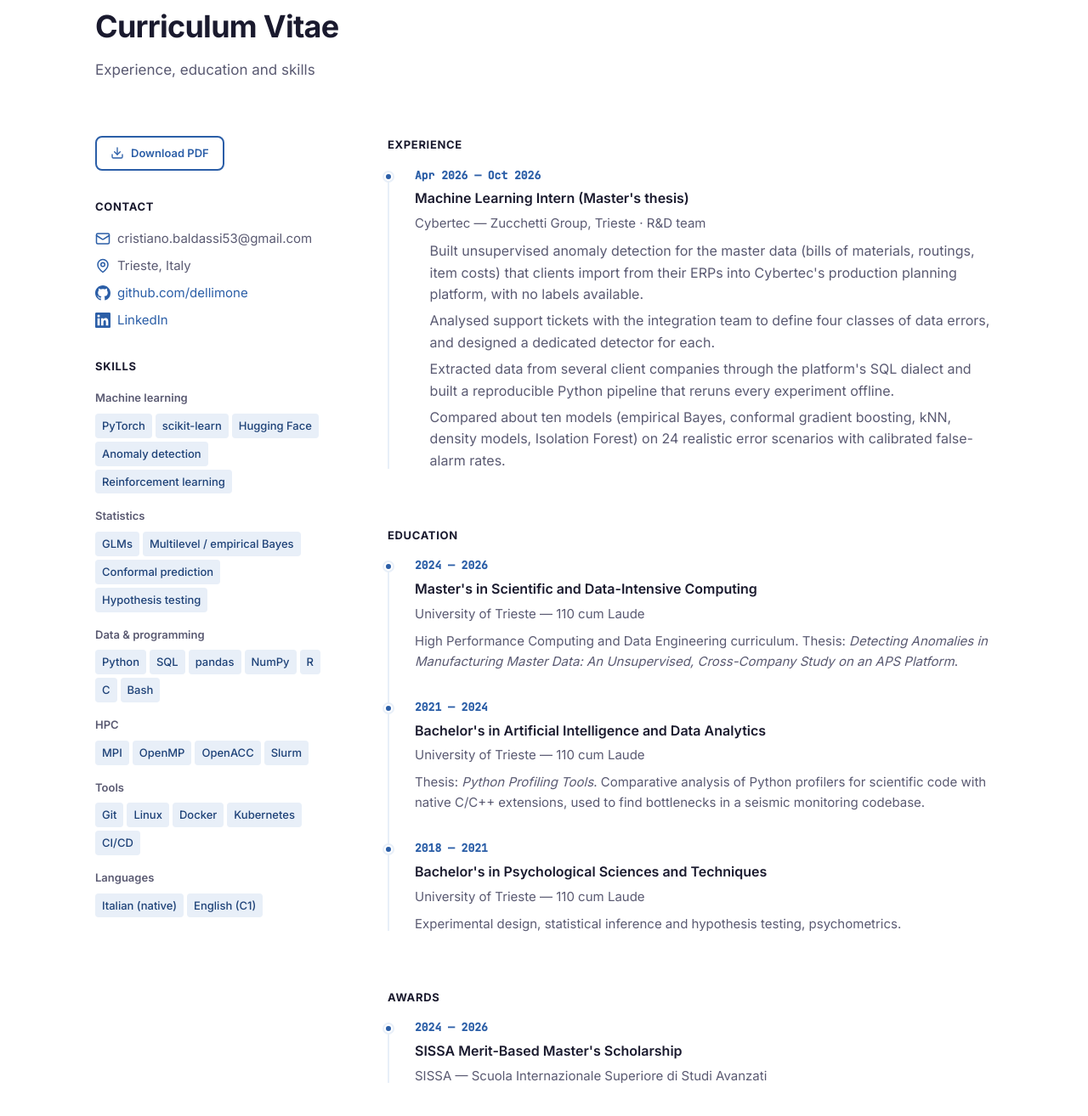
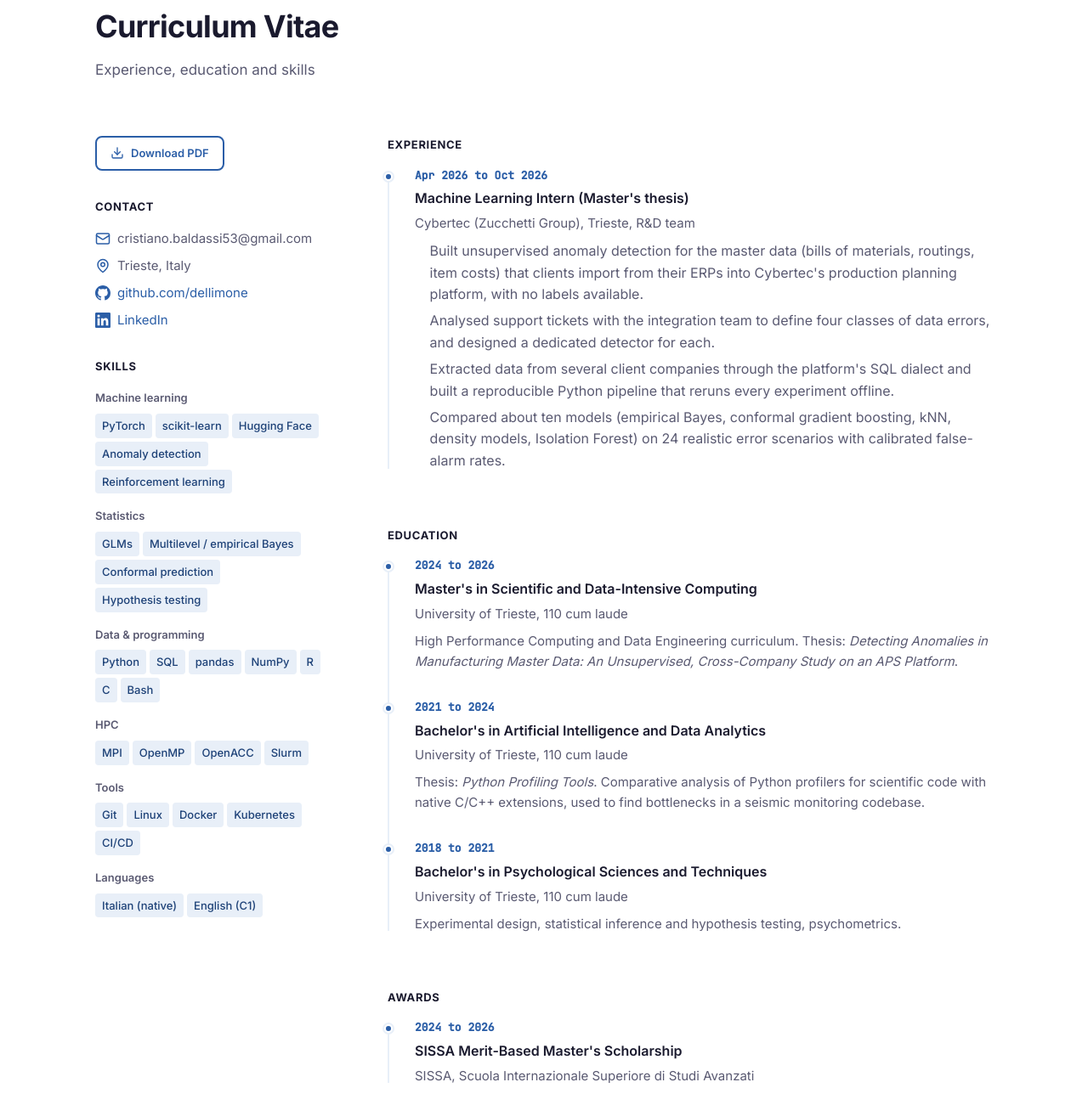
Before and after one commit to dellimone/dellimone, a plain HTML site: page index.html in a window 1280 px wide. Shown: the part 1398-2712 px from the top of the page at 85% size. Drawn offline with Linux system fonts and the light colour scheme; no server answers.

Commit message:
Remove em dashes and middle dots from site and README
Co-Authored-By: Claude Opus 5.5 <noreply@anthropic.com>
Claude-Session: https://claude.ai/code/session_01AoDXgJVWoYkLGECeXS771E

```diff
--- a/index.html
+++ b/index.html
@@ -38,14 +38,14 @@
       <div class="hero-text">
         <p class="hero-greeting">Hello, I'm</p>
         <h1 class="hero-name">Cristiano Baldassi</h1>
-        <p class="hero-affiliation">Machine learning &middot; Data science &middot; Trieste, Italy</p>
+        <p class="hero-affiliation">Machine learning and data science, Trieste, Italy</p>
         <p class="hero-description">
           I hold a Master's in Scientific and Data-Intensive Computing from the University of Trieste
           (110 cum laude, October 2026). For my thesis at Cybertec (Zucchetti Group) I built unsupervised
           anomaly detection for real manufacturing data. I work mainly in Python and SQL, with a solid base in
           statistics, deep learning and high-performance computing.
         </p>
-        <p class="hero-status">Open to roles in machine learning, data science and software &mdash; Trieste, hybrid or remote.</p>
+        <p class="hero-status">Open to roles in machine learning, data science and software, in Trieste, hybrid or remote.</p>
         <div class="hero-actions">
           <a href="#projects" class="btn btn-primary">View Projects</a>
           <a href="CV_Cristiano_Baldassi.pdf" class="btn btn-outline" download>Download CV</a>
@@ -185,10 +185,10 @@
             <h3>Experience</h3>
             <div class="timeline">
               <div class="timeline-item">
-                <div class="timeline-date">Apr 2026 &mdash; Oct 2026</div>
+                <div class="timeline-date">Apr 2026 to Oct 2026</div>
                 <div class="timeline-content">
                   <h4>Machine Learning Intern (Master's thesis)</h4>
-                  <p class="timeline-org">Cybertec &mdash; Zucchetti Group, Trieste &middot; R&amp;D team</p>
+                  <p class="timeline-org">Cybertec (Zucchetti Group), Trieste, R&amp;D team</p>
                   <ul class="timeline-list">
                     <li>Built unsupervised anomaly detection for the master data (bills of materials, routings, item costs) that clients import from their ERPs into Cybertec's production planning platform, with no labels available.</li>
                     <li>Analysed support tickets with the integration team to define four classes of data errors, and designed a dedicated detector for each.</li>
@@ -204,26 +204,26 @@
             <h3>Education</h3>
             <div class="timeline">
               <div class="timeline-item">
-                <div class="timeline-date">2024 &mdash; 2026</div>
+                <div class="timeline-date">2024 to 2026</div>
                 <div class="timeline-content">
                   <h4>Master's in Scientific and Data-Intensive Computing</h4>
-                  <p class="timeline-org">University of Trieste &mdash; 110 cum Laude</p>
+                  <p class="timeline-org">University of Trieste, 110 cum laude</p>
                   <p>High Performance Computing and Data Engineering curriculum. Thesis: <em>Detecting Anomalies in Manufacturing Master Data: An Unsupervised, Cross-Company Study on an APS Platform</em>.</p>
                 </div>
               </div>
               <div class="timeline-item">
-                <div class="timeline-date">2021 &mdash; 2024</div>
+                <div class="timeline-date">2021 to 2024</div>
                 <div class="timeline-content">
                   <h4>Bachelor's in Artificial Intelligence and Data Analytics</h4>
-                  <p class="timeline-org">University of Trieste &mdash; 110 cum Laude</p>
+                  <p class="timeline-org">University of Trieste, 110 cum laude</p>
                   <p>Thesis: <em>Python Profiling Tools</em>. Comparative analysis of Python profilers for scientific code with native C/C++ extensions, used to find bottlenecks in a seismic monitoring codebase.</p>
                 </div>
               </div>
               <div class="timeline-item">
-                <div class="timeline-date">2018 &mdash; 2021</div>
+                <div class="timeline-date">2018 to 2021</div>
                 <div class="timeline-content">
                   <h4>Bachelor's in Psychological Sciences and Techniques</h4>
-                  <p class="timeline-org">University of Trieste &mdash; 110 cum Laude</p>
+                  <p class="timeline-org">University of Trieste, 110 cum laude</p>
                   <p>Experimental design, statistical inference and hypothesis testing, psychometrics.</p>
                 </div>
               </div>
@@ -234,10 +234,10 @@
             <h3>Awards</h3>
             <div class="timeline">
               <div class="timeline-item">
-                <div class="timeline-date">2024 &mdash; 2026</div>
+                <div class="timeline-date">2024 to 2026</div>
                 <div class="timeline-content">
                   <h4>SISSA Merit-Based Master's Scholarship</h4>
-                  <p class="timeline-org">SISSA &mdash; Scuola Internazionale Superiore di Studi Avanzati</p>
+                  <p class="timeline-org">SISSA, Scuola Internazionale Superiore di Studi Avanzati</p>
                 </div>
               </div>
             </div>
--- a/script.js
+++ b/script.js
@@ -117,7 +117,7 @@ function setCachedRepos(data) {
       JSON.stringify({ data, timestamp: Date.now() })
     );
   } catch {
-    // localStorage full or unavailable — ignore
+    // localStorage full or unavailable, ignore
   }
 }
 
```
Also changed, not shown: 1 other file.
